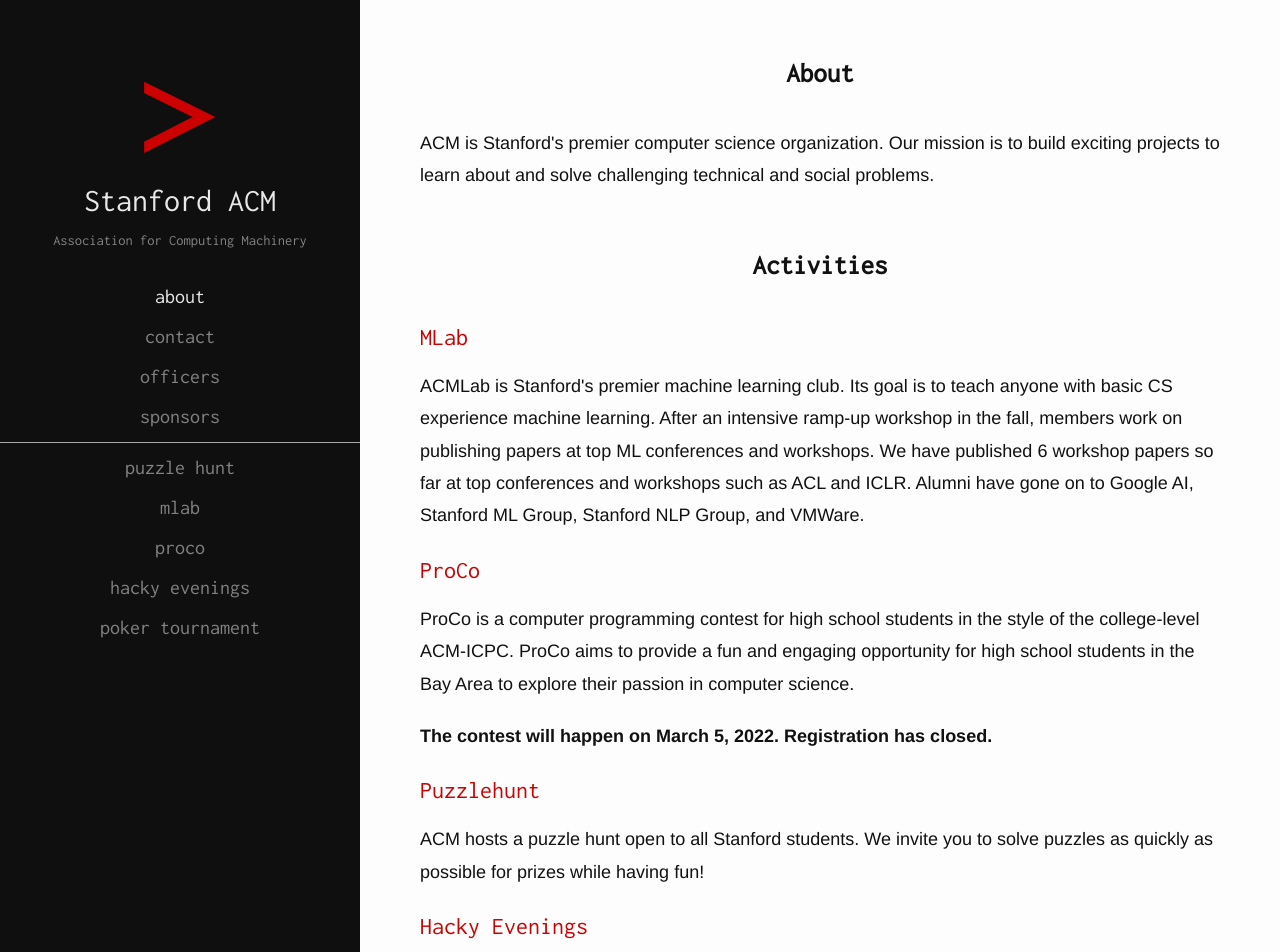
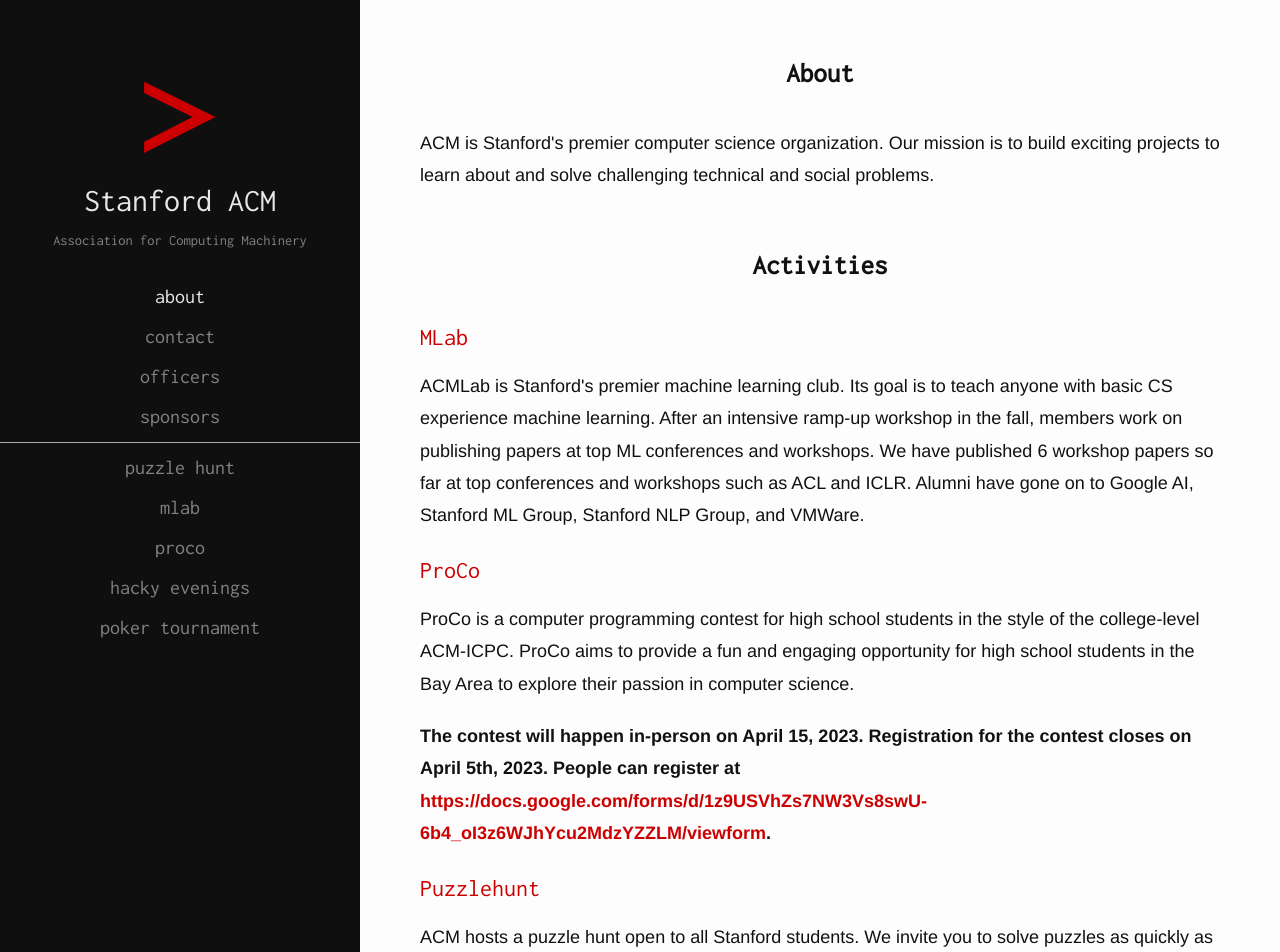
Before and after one commit to StanfordACM/Stanford-ACM, a Next.js app: page / in a window 1280 px wide. Shown: the top 952 px of the page. Built offline with nearby package versions, Linux system fonts and the light colour scheme.

Commit message:
Update proco on home page

```diff
--- a/pages/index.tsx
+++ b/pages/index.tsx
@@ -53,7 +53,12 @@
         </Paragraph>
         <Paragraph>
           <strong>
-            The contest will happen on March 5, 2022. Registration has closed.
+            The contest will happen in-person on April 15, 2023. Registration
+            for the contest closes on April 5th, 2023. People can register at{' '}
+            <LinkComponent href="https://docs.google.com/forms/d/1z9USVhZs7NW3Vs8swU-6b4_oI3z6WJhYcu2MdzYZZLM/viewform">
+              https://docs.google.com/forms/d/1z9USVhZs7NW3Vs8swU-6b4_oI3z6WJhYcu2MdzYZZLM/viewform
+            </LinkComponent>
+            .
           </strong>
         </Paragraph>
 
```
